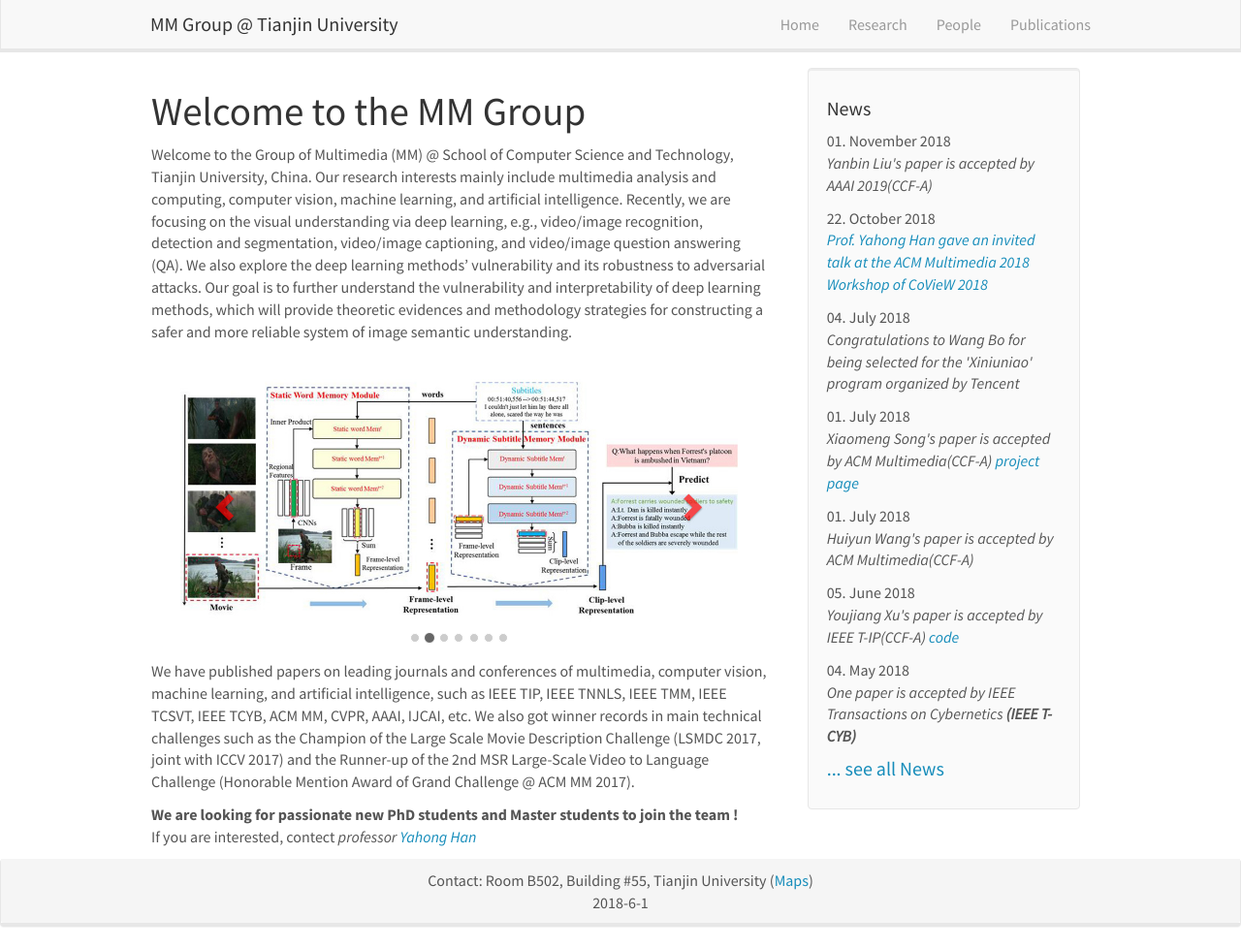
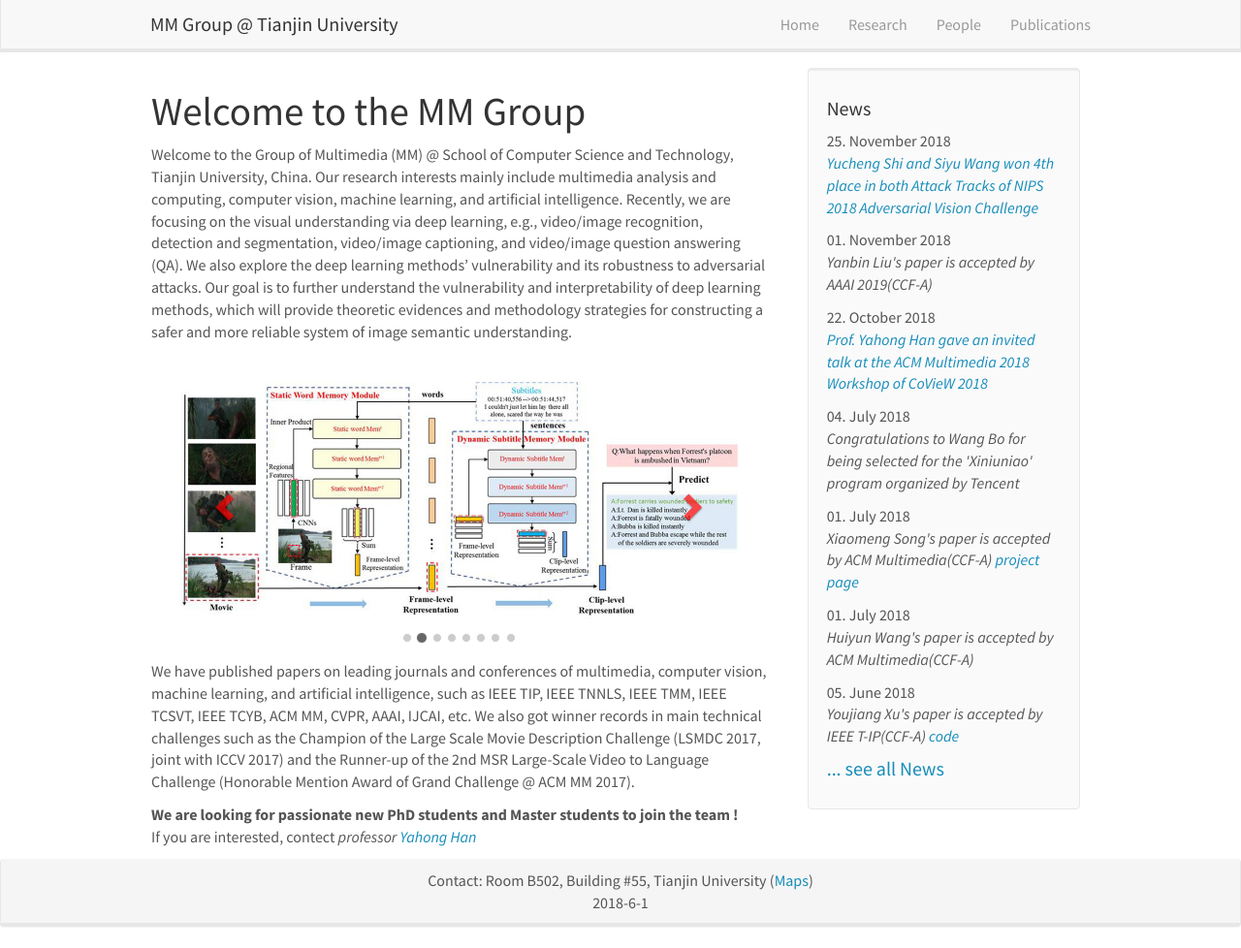
Before and after one commit to tjumm/tjumm.github.io, a Jekyll site: the page built from _pages/home.md, in a window 1280 px wide and 978 px high. Shown: the whole window at 97% size. Built offline with Jekyll 4.4.1, drawn with Linux system fonts in a browser that asks for light colours.

Commit message:
update nips2018bisai

```diff
--- a/_data/news.yml
+++ b/_data/news.yml
@@ -1,3 +1,6 @@
+- date: 25. November 2018
+  headline: "<a href='/picnews/p2.html'>Yucheng Shi and Siyu Wang won 4th place in both Attack Tracks of NIPS 2018 Adversarial Vision Challenge</a>"
+
 - date: 01. November 2018
   headline: "Yanbin Liu's paper is accepted by AAAI 2019(CCF-A)"
 
--- a/_data/publist.yml
+++ b/_data/publist.yml
@@ -6,8 +6,6 @@
     url:
     display: AAAI 2019
   highlight: 0
-
-
 
 - title: "2. Spotting and Aggregating Salient Regions for Video Captioning <a href='https://github.com/HuiyunWang/sam-tensorflow'>(Project Page)</a>"
   image: dummy.png
--- a/_pages/home.md
+++ b/_pages/home.md
@@ -19,6 +19,7 @@ Welcome to the Group of Multimedia (MM) @ School of Computer Science and Technol
         <li data-target="#carousel" data-slide-to="4"></li>
         <li data-target="#carousel" data-slide-to="5"></li>
         <li data-target="#carousel" data-slide-to="6"></li>
+        <li data-target="#carousel" data-slide-to="7"></li>
     </ol>
 
     <!-- Items -->
@@ -45,6 +46,10 @@ Welcome to the Group of Multimedia (MM) @ School of Computer Science and Technol
         <div class="item">
             <a href = "https://github.com/youjiangxu/top_attention"><img src="{{ site.url }}{{ site.baseurl }}/images/slider7001400/topatt.jpg" alt="Slide 7" /></a>
         </div>
+        <div class="item">
+            <a href = "/picnews/p2.html"><img src="{{ site.url }}{{ site.baseurl }}/images/slider7001400/nips2018bisai.PNG" alt="Slide 8" /></a>
+        </div>
+
     </div>
   <a class="left carousel-control" href="#carousel" role="button" data-slide="prev">
     <span class="glyphicon glyphicon-chevron-left" aria-hidden="true"></span>
--- /dev/null
+++ b/_pages/news_p2.md
@@ -0,0 +1,22 @@
+---
+title: "MM Group - Picture news"
+layout: textlay
+excerpt: "MM Group - Picture news"
+sitemap: false
+permalink: /picnews/p2.html
+---
+
+Prof. Yahong Han's two students, Yucheng Shi and Siyu Wang, won the fourth place in both <a href='https://www.crowdai.org/challenges/nips-2018-adversarial-vision-challenge-untargeted-attack-track'> Untargeted Attack Track</a> and <a href='https://www.crowdai.org/challenges/nips-2018-adversarial-vision-challenge-targeted-attack-track'> Targeted Attack Track</a> of NIPS 2018 Adversarial Vision Challenge. In this competition, more than 300 models and attacks have been submitted by more than 400 teams from all over the world. Our team, which is named 'Degurechaff', is the only team in China that has entered Top-5 in both attack tracks.
+
+NIPS 2018 Adversarial Vision Challenge is designed to facilitate measurable progress towards robust machine vision models and more generally applicable adversarial attacks. There are three tracks included: Robust Model Track, Untargeted Attacks Track and Targeted Attacks Track. Different from previous competitions, like NIPS 2017 or CAAD, NIPS 2018 competition uses median l2 distance to measure the quality of adversarial examples generated. In addition, all submissions are continuously pitted against each other on a fixed set of samples to encourage a co-evolution of robust models and better adversarial attacks, which guarantees the fairness of evaluation.
+
+In this competition, we propose a novel iterative black-box attack that can effectively improve the transferability and diversity of adversarial examples. Moreover, we for the first time design an optimization method that can squeeze out redundant adversarial noises. Paper and technical details about new attack methods will be released soon.
+
+
+![]({{ site.url }}{{ site.baseurl }}/images/newspic/nips2018bisai.PNG){: style="width: 950px; border: 10px"}
+
+
+Leaderboard of final results for Untargeted Attack and Targeted Attack track:
+
+<a href='https://www.crowdai.org/challenges/nips-2018-adversarial-vision-challenge-untargeted-attack-track/leaderboards'>https://www.crowdai.org/challenges/nips-2018-adversarial-vision-challenge-untargeted-attack-track/leaderboards</a>
+<a href='https://www.crowdai.org/challenges/nips-2018-adversarial-vision-challenge-targeted-attack-track/leaderboards'>https://www.crowdai.org/challenges/nips-2018-adversarial-vision-challenge-targeted-attack-track/leaderboards</a>
```
Also changed, not shown: images/newspic/nips2018bisai.PNG (added), images/slider7001400/nips2018bisai.PNG (added).
